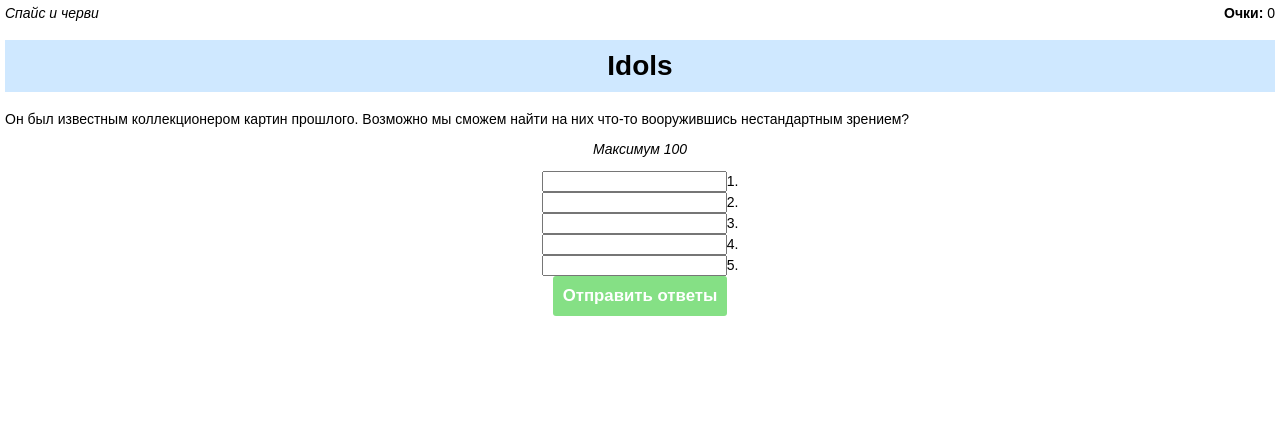
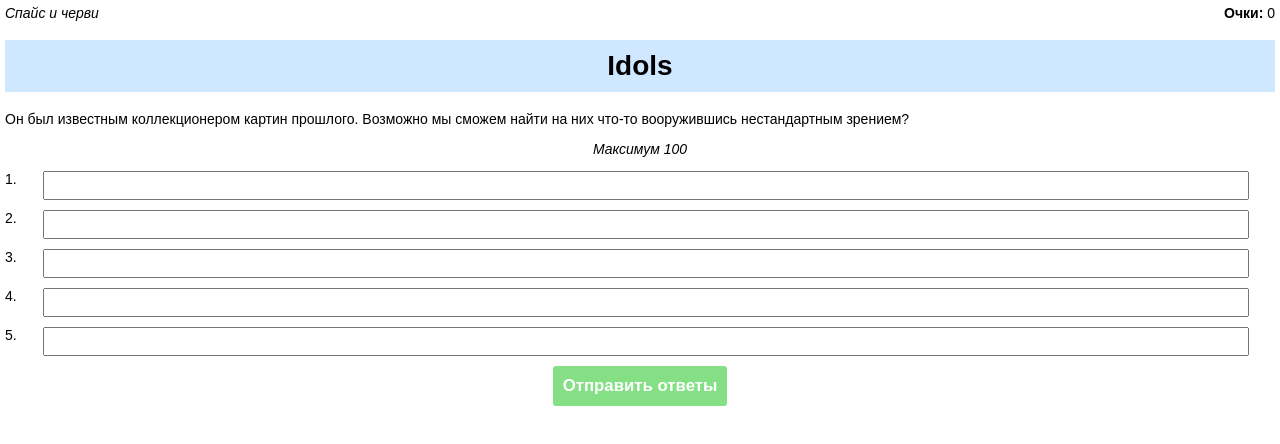
Before and after one commit to BertaFly/NewYear, a React (Create React App) app in the folder front/: page /spyce_i_chervi in a window 1280 px wide. Shown: the top 444 px of the page. Built offline with nearby package versions, Linux system fonts and the light colour scheme; no server answers.

Commit message:
uncoment label and space influence style input

```diff
--- a/front/src/App.css
+++ b/front/src/App.css
@@ -20,14 +20,14 @@ h1 {
   width: 100%;
 }
 
-  /* .Form input {
+  .Form input {
     display: inline-block;
     -webkit-box-sizing: border-box;
             box-sizing: border-box;
     padding: 5px;
     margin-bottom: 10px;
     width: 95%;
-    border-radius: 3px;
+    /* border-radius: 3px;
     -webkit-box-shadow: inset 0 0 3px;
             box-shadow: inset 0 0 3px;
     border: none;
@@ -35,7 +35,7 @@ h1 {
     transition: -webkit-box-shadow 0.2s;
     -o-transition: box-shadow 0.2s;
     transition: box-shadow 0.2s;
-    transition: box-shadow 0.2s, -webkit-box-shadow 0.2s;
+    transition: box-shadow 0.2s, -webkit-box-shadow 0.2s; */
   }
 
     .Form input:focus {
@@ -46,7 +46,7 @@ h1 {
 
     .Form input + label {
       float: left;
-    } */
+    }
 
   .Form button {
     border-radius: 3px;
```
